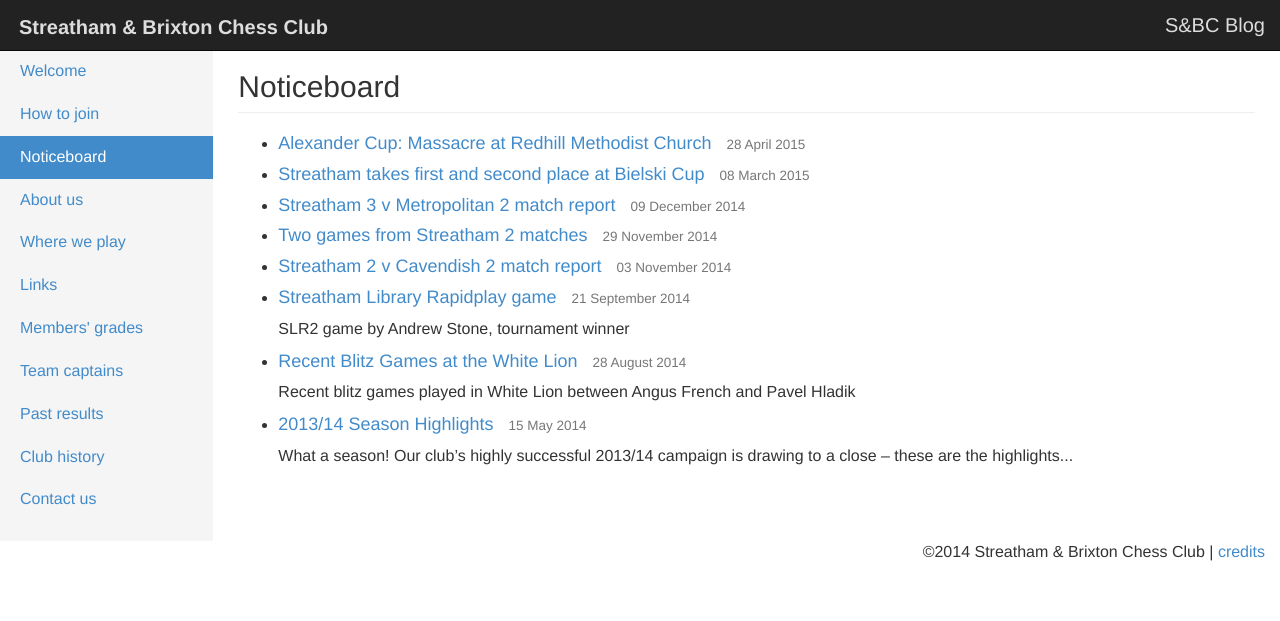
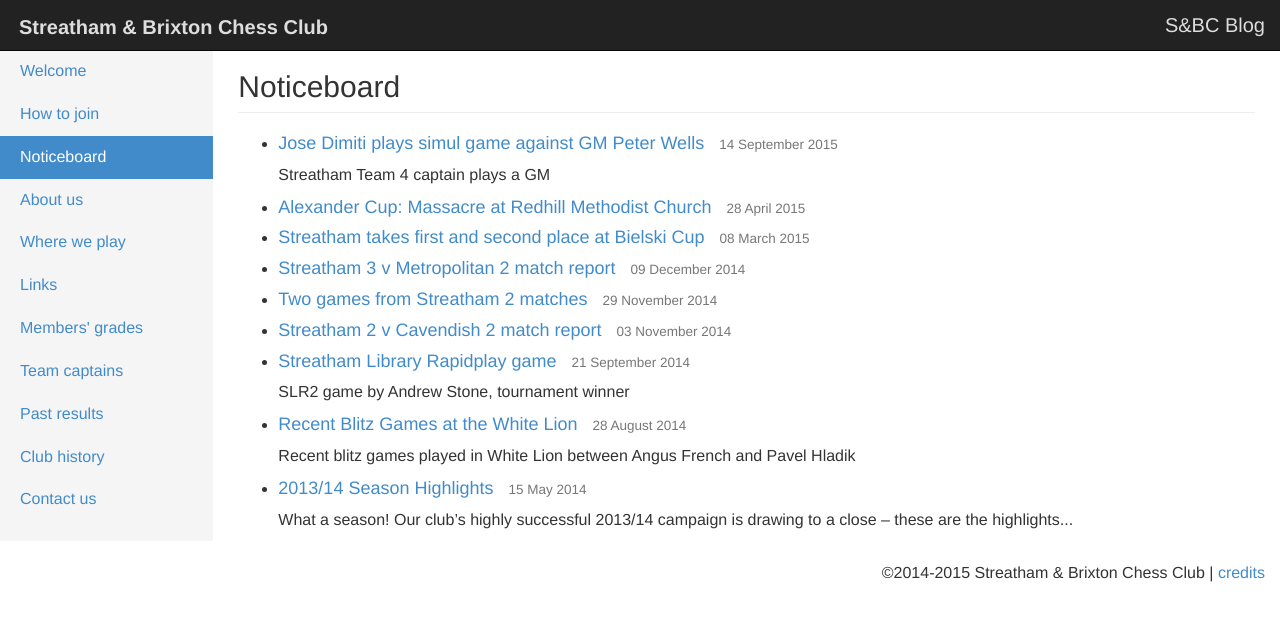
Before and after one commit to streathamchess/streathamchess.github.io, a Jekyll site: the page built from noticeboard/index.md, in a window 1280 px wide. Shown: the top 621 px of the page. Built offline with Jekyll 4.4.1, drawn with Linux system fonts in a browser that asks for light colours; Markdown is read by kramdown in place of the engine named in the settings.

Commit message:
jose's game

```diff
--- a/_includes/footer.html
+++ b/_includes/footer.html
@@ -1,3 +1,3 @@
 <div class="pull-right">
-	©2014 Streatham & Brixton Chess Club | <a href="/credits.html">credits</a>
+	©2014-2015 Streatham & Brixton Chess Club | <a href="/credits.html">credits</a>
 </div>
--- /dev/null
+++ b/_posts/2015-09-14-jose-simul.md
@@ -0,0 +1,9 @@
+---
+title: Jose Dimiti plays simul game against GM Peter Wells
+description: Streatham Team 4 captain plays a GM
+author: Jose Dimiti
+layout: post
+---
+To those of you who are interested in my game of yesterday against GM Peter Wells. I suppose one may be forgiven to believe that grandmasters possess a certain kind of aura and hypnotism that somehow paralyses their opponents.  I was becoming more and more nervous as the game progressed and its pace heightened! I am sure in the hands of a skilled craftsmen, Black should have brought home the full point being 3+ according the engine!
+
+{% include pgn.html url="/assets/pgn/jose-simul.pgn" %}
```
Also changed, not shown: captains.md (+1 -1 lines), 2 other files.
